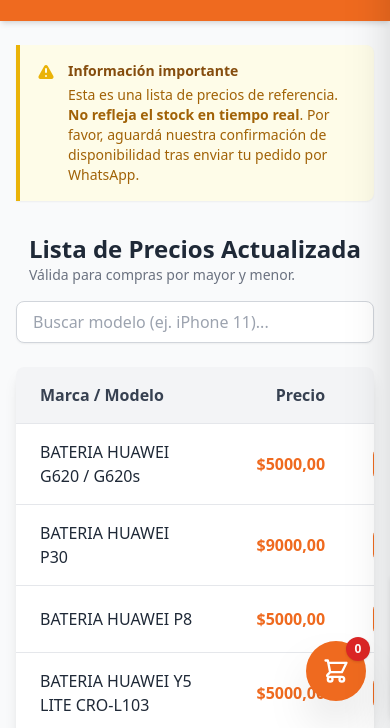
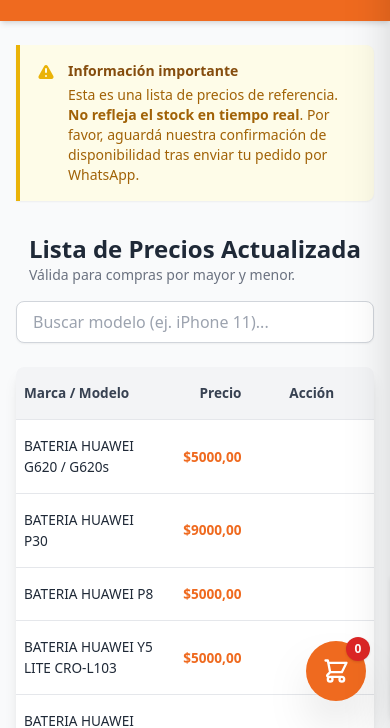
Before and after one commit to TatajiTono/Novocell-Baterias, a plain HTML site: page index.html in a window 390 px wide. Shown: the part 119-847 px from the top of the page. Drawn offline with nearby package versions, Linux system fonts and the light colour scheme.

Commit message:
Update index.html

```diff
--- a/index.html
+++ b/index.html
@@ -10,6 +10,19 @@
         .bg-novocell { background-color: #EF6A1F; }
         .text-novocell { color: #EF6A1F; }
         .border-novocell { border-color: #EF6A1F; }
+        /* Colores de la marca basados en el logo */
+        .bg-novocell { background-color: #EF6A1F; }
+        .text-novocell { color: #EF6A1F; }
+        .border-novocell { border-color: #EF6A1F; }
+
+        /* Ajuste para que la tabla no genere scroll en celulares */
+        @media (max-width: 640px) {
+            #priceTable th, #priceTable td {
+                padding-left: 0.5rem !important;
+                padding-right: 0.5rem !important;
+                font-size: 0.85rem;
+            }
+        }
     </style>
 </head>
 <body class="bg-gray-50 text-gray-800 font-sans relative">
@@ -1403,6 +1416,12 @@
 
     <!-- SCRIPTS (Buscador y Carrito) -->
     <script>
+    const td = document.createElement("td");
+                td.className = "px-2 md:px-6 py-3 text-center align-middle";
+                td.innerHTML = `<button onclick="addToCart('${name.replace(/'/g, "\\'")}', ${price})" class="bg-gray-50 text-novocell border border-novocell px-3 py-1 md:px-4 md:py-1.5 rounded shadow-sm hover:bg-novocell hover:text-white transition-all text-sm font-bold active:scale-95 inline-flex items-center justify-center">
+                    <span class="hidden md:inline">Agregar +</span>
+                    <span class="md:hidden text-lg leading-none">+</span>
+                </button>`;
         // --- BUSCADOR ---
         function filterTable() {
             const input = document.getElementById("searchInput");
```
